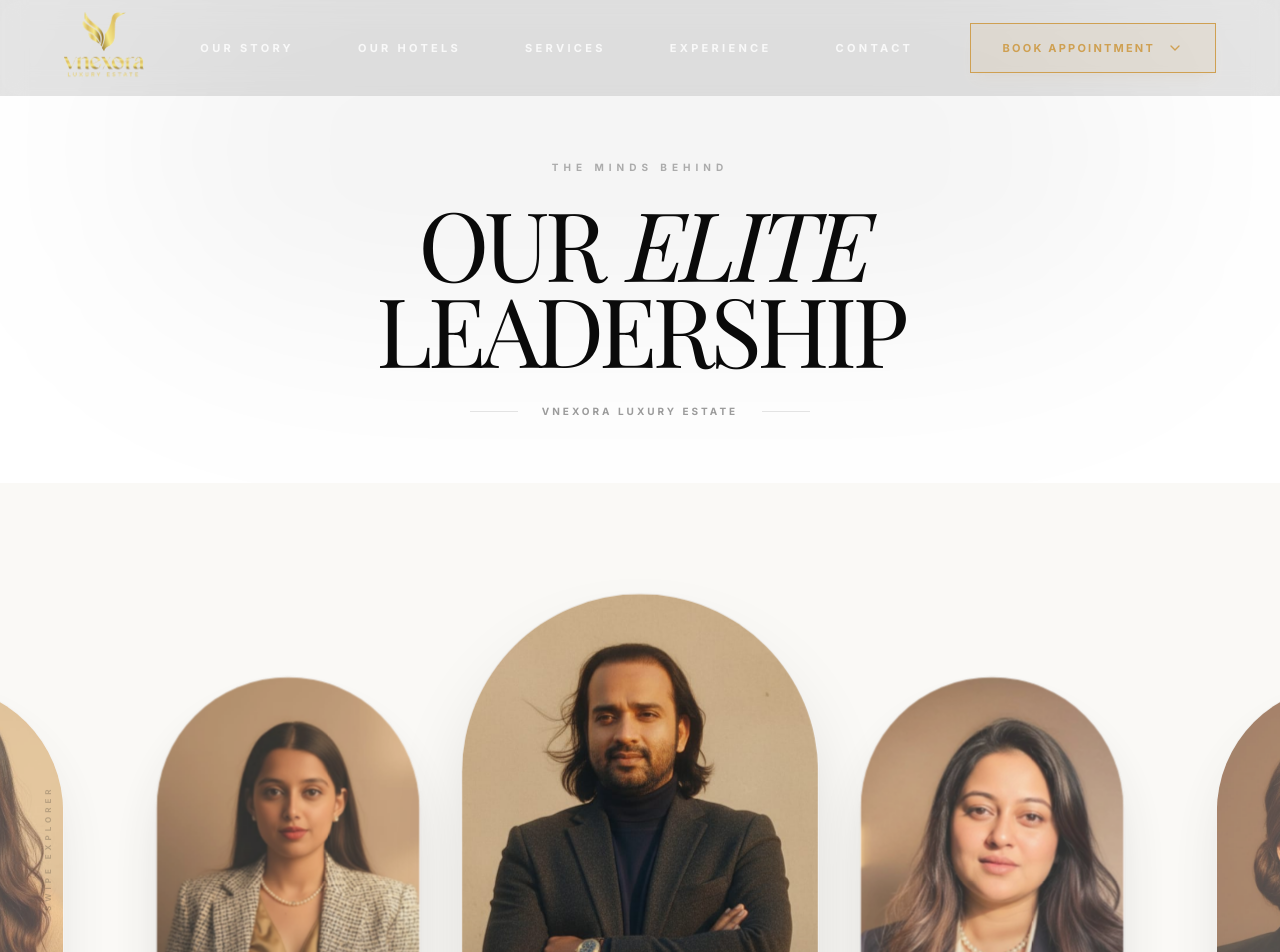
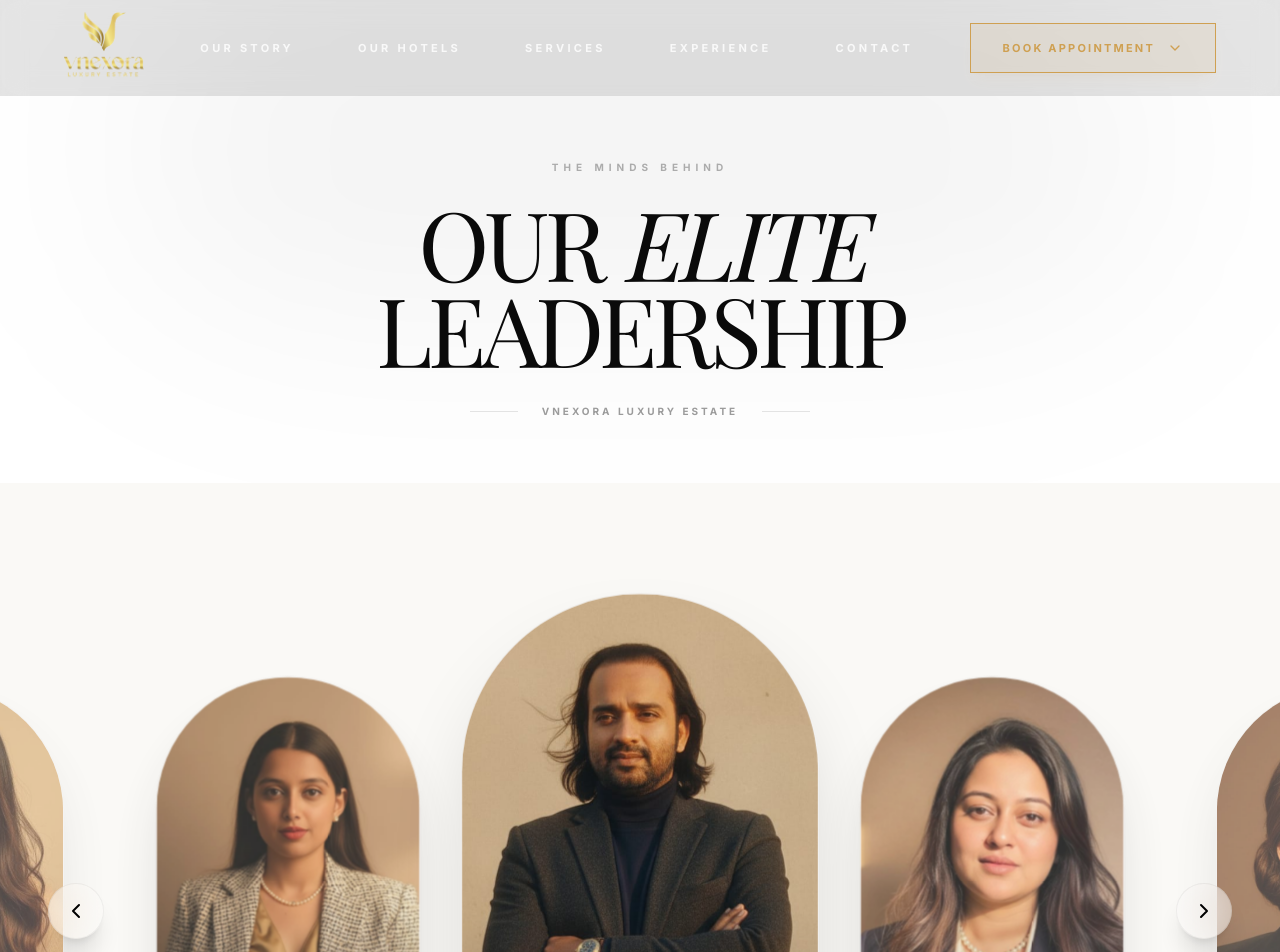
Before and after one commit to cricketmagician/vnexora, a Next.js app: page /team in a window 1280 px wide. Shown: the top 952 px of the page. Built offline with nearby package versions, Linux system fonts and the light colour scheme; a web font is replaced by a local one.

Commit message:
feat: Added premium glassmorphism navigation arrows to the Team executive showcase

```diff
--- a/src/app/team/page.tsx
+++ b/src/app/team/page.tsx
@@ -5,7 +5,7 @@ import { Footer } from "@/components/sections/Footer";
 import { Section } from "@/components/ui/Section";
 import { motion, useScroll, useTransform } from "framer-motion";
 import { useRef, useState, useEffect } from "react";
-import { Instagram, Linkedin, Twitter } from "lucide-react";
+import { Instagram, Linkedin, Twitter, ChevronLeft, ChevronRight } from "lucide-react";
 
 interface TeamMember {
   id: number;
@@ -198,6 +198,14 @@ const team: TeamMember[] = [
 export default function TeamPage() {
   const containerRef = useRef<HTMLDivElement>(null);
 
+  const scroll = (direction: "left" | "right") => {
+    if (containerRef.current) {
+      const { scrollLeft, clientWidth } = containerRef.current;
+      const scrollTo = direction === "left" ? scrollLeft - (clientWidth * 0.6) : scrollLeft + (clientWidth * 0.6);
+      containerRef.current.scrollTo({ left: scrollTo, behavior: "smooth" });
+    }
+  };
+
   useEffect(() => {
     // Ensure window starts at top
     window.scrollTo(0, 0);
@@ -240,8 +248,7 @@ export default function TeamPage() {
         </div>
       </section>
 
-      {/* Pill Carousel Section */}
-      <section className="relative py-20 overflow-hidden bg-[#FAF9F6]">
+      <section className="relative py-20 overflow-hidden bg-[#FAF9F6] group/carousel">
         <motion.div
           ref={containerRef}
           initial={{ opacity: 0 }}
@@ -254,9 +261,27 @@ export default function TeamPage() {
           ))}
         </motion.div>
 
+        {/* Navigation Arrows */}
+        <div className="absolute inset-x-4 md:inset-x-12 top-1/2 -translate-y-1/2 flex justify-between pointer-events-none z-30">
+          <button
+            onClick={() => scroll("left")}
+            className="w-14 h-14 rounded-full bg-white/40 backdrop-blur-xl border border-black/5 flex items-center justify-center text-black shadow-xl pointer-events-auto transition-all duration-500 hover:bg-black hover:text-white hover:scale-110 group/nav"
+            aria-label="Previous Member"
+          >
+            <ChevronLeft className="w-6 h-6 transition-transform duration-500 group-hover/nav:-translate-x-0.5" />
+          </button>
+          <button
+            onClick={() => scroll("right")}
+            className="w-14 h-14 rounded-full bg-white/40 backdrop-blur-xl border border-black/5 flex items-center justify-center text-black shadow-xl pointer-events-auto transition-all duration-500 hover:bg-black hover:text-white hover:scale-110 group/nav"
+            aria-label="Next Member"
+          >
+            <ChevronRight className="w-6 h-6 transition-transform duration-500 group-hover/nav:translate-x-0.5" />
+          </button>
+        </div>
+
         {/* Floating Scroll Labels */}
-        <div className="absolute left-12 top-1/2 -translate-y-1/2 pointer-events-none opacity-20 hidden md:block">
-          <span className="text-[8px] font-bold tracking-[0.5em] uppercase rotate-[-90deg] origin-left block whitespace-nowrap">Swipe Explorer</span>
+        <div className="absolute left-12 bottom-12 pointer-events-none opacity-20 hidden md:block">
+          <span className="text-[8px] font-bold tracking-[0.5em] uppercase block whitespace-nowrap">Explore the Collective</span>
         </div>
       </section>
 
```
